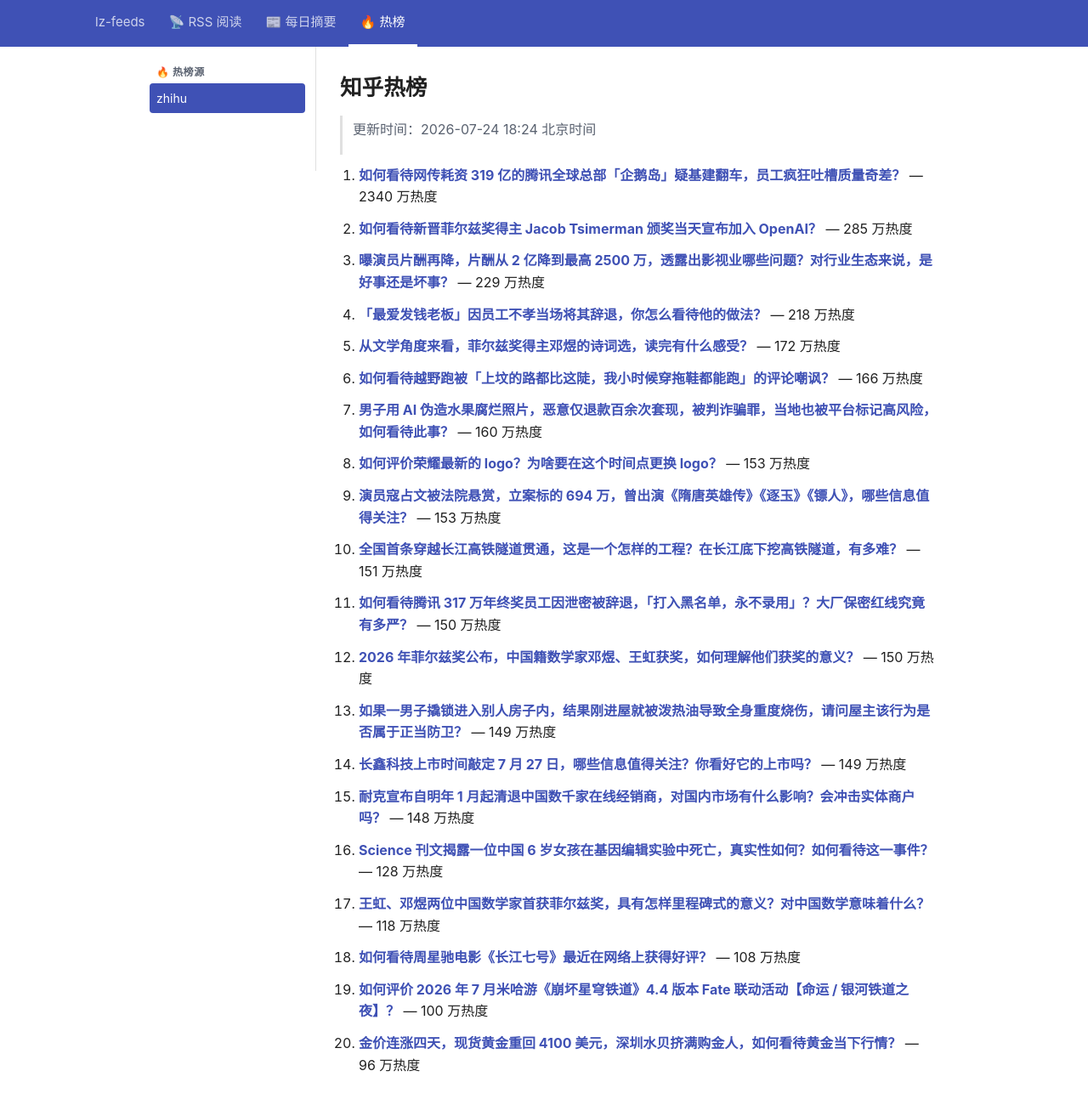
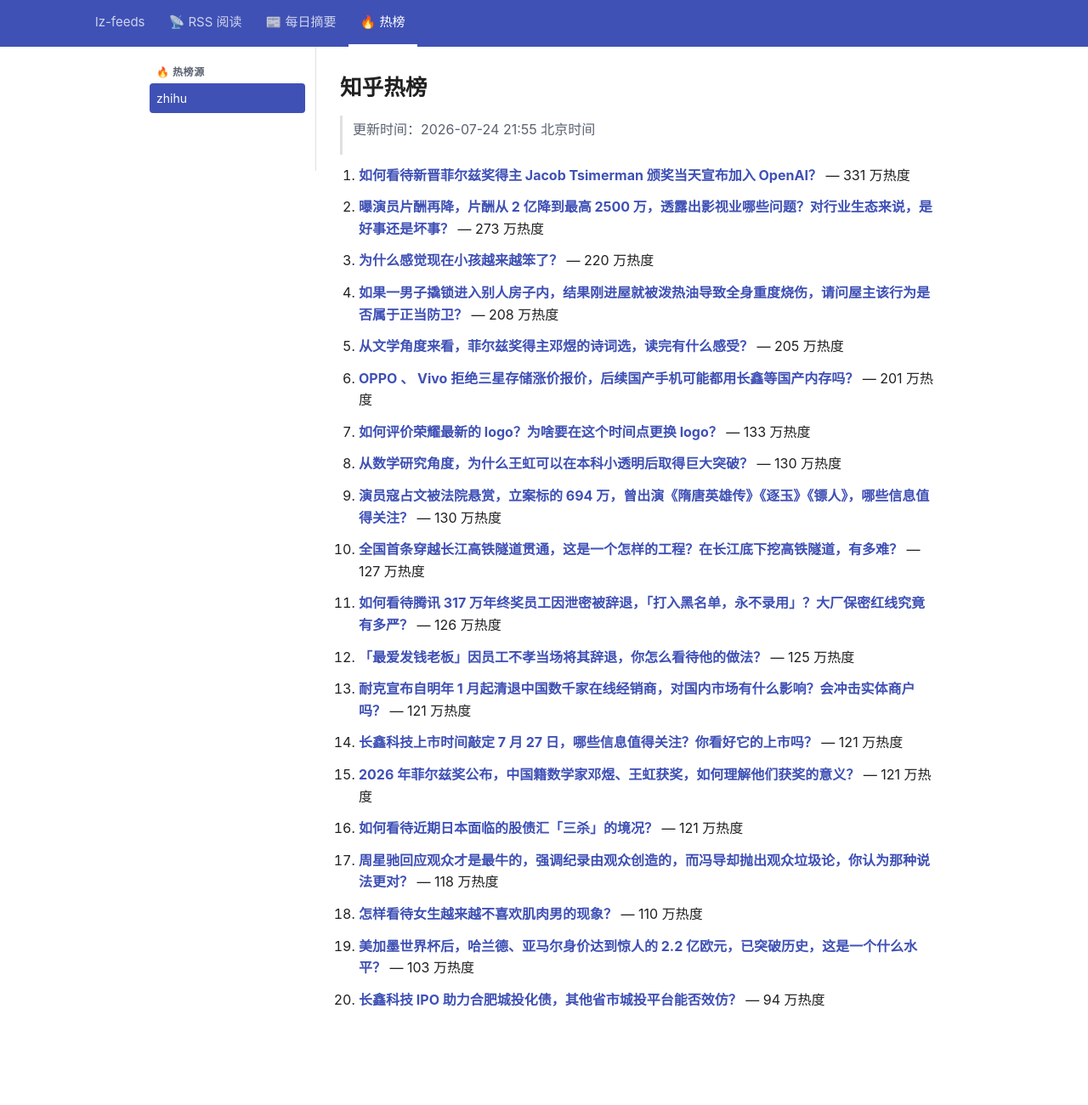
Before and after one commit to lizhang0101/lz-feeds, a Jekyll site: the page built from _hotlist/zhihu.md, in a window 1280 px wide and 1330 px high. Shown: the top 1300 px of the window at 85% size. Built offline with Jekyll 4.4.1, drawn with Linux system fonts in a browser that asks for light colours.

Commit message:
hotlist: 2026-07-24T13:55Z

```diff
--- a/_hotlist/zhihu.md
+++ b/_hotlist/zhihu.md
@@ -1,48 +1,48 @@
 ---
-updated: 2026-07-24 18:24 北京时间
+updated: 2026-07-24 21:55 北京时间
 count: 20
 ---
 
 # 知乎热榜
 
-> 更新时间：2026-07-24 18:24 北京时间
+> 更新时间：2026-07-24 21:55 北京时间
 
-1. **[如何看待网传耗资 319 亿的腾讯全球总部「企鹅岛」疑基建翻车，员工疯狂吐槽质量奇差？](https://www.zhihu.com/question/2063727887748786109)** — 2340 万热度
+1. **[如何看待新晋菲尔兹奖得主 Jacob Tsimerman 颁奖当天宣布加入 OpenAI？](https://www.zhihu.com/question/2063832242242184073)** — 331 万热度
 
-2. **[如何看待新晋菲尔兹奖得主 Jacob Tsimerman 颁奖当天宣布加入 OpenAI？](https://www.zhihu.com/question/2063832242242184073)** — 285 万热度
+2. **[曝演员片酬再降，片酬从 2 亿降到最高 2500 万，透露出影视业哪些问题？对行业生态来说，是好事还是坏事？](https://www.zhihu.com/question/2063904243388512133)** — 273 万热度
 
-3. **[曝演员片酬再降，片酬从 2 亿降到最高 2500 万，透露出影视业哪些问题？对行业生态来说，是好事还是坏事？](https://www.zhihu.com/question/2063904243388512133)** — 229 万热度
+3. **[为什么感觉现在小孩越来越笨了？](https://www.zhihu.com/question/454093481)** — 220 万热度
 
-4. **[「最爱发钱老板」因员工不孝当场将其辞退，你怎么看待他的做法？](https://www.zhihu.com/question/2063710458448536790)** — 218 万热度
+4. **[如果一男子撬锁进入别人房子内，结果刚进屋就被泼热油导致全身重度烧伤，请问屋主该行为是否属于正当防卫？](https://www.zhihu.com/question/2057805207183085608)** — 208 万热度
 
-5. **[从文学角度来看，菲尔兹奖得主邓煜的诗词选，读完有什么感受？](https://www.zhihu.com/question/2063762512357454413)** — 172 万热度
+5. **[从文学角度来看，菲尔兹奖得主邓煜的诗词选，读完有什么感受？](https://www.zhihu.com/question/2063762512357454413)** — 205 万热度
 
-6. **[如何看待越野跑被「上坟的路都比这陡，我小时候穿拖鞋都能跑」的评论嘲讽？](https://www.zhihu.com/question/2061077732331614428)** — 166 万热度
+6. **[OPPO 、 Vivo  拒绝三星存储涨价报价，后续国产手机可能都用长鑫等国产内存吗？](https://www.zhihu.com/question/2063583824378848408)** — 201 万热度
 
-7. **[男子用 AI 伪造水果腐烂照片，恶意仅退款百余次套现，被判诈骗罪，当地也被平台标记高风险，如何看待此事？](https://www.zhihu.com/question/2063396759536154240)** — 160 万热度
+7. **[如何评价荣耀最新的 logo？为啥要在这个时间点更换 logo？](https://www.zhihu.com/question/2063634663818762184)** — 133 万热度
 
-8. **[如何评价荣耀最新的 logo？为啥要在这个时间点更换 logo？](https://www.zhihu.com/question/2063634663818762184)** — 153 万热度
+8. **[从数学研究角度，为什么王虹可以在本科小透明后取得巨大突破？](https://www.zhihu.com/question/2063910329785045183)** — 130 万热度
 
-9. **[演员寇占文被法院悬赏，立案标的 694 万，曾出演《隋唐英雄传》《逐玉》《镖人》，哪些信息值得关注？](https://www.zhihu.com/question/2063647197862654390)** — 153 万热度
+9. **[演员寇占文被法院悬赏，立案标的 694 万，曾出演《隋唐英雄传》《逐玉》《镖人》，哪些信息值得关注？](https://www.zhihu.com/question/2063647197862654390)** — 130 万热度
 
-10. **[全国首条穿越长江高铁隧道贯通，这是一个怎样的工程？在长江底下挖高铁隧道，有多难？](https://www.zhihu.com/question/2063952005505324990)** — 151 万热度
+10. **[全国首条穿越长江高铁隧道贯通，这是一个怎样的工程？在长江底下挖高铁隧道，有多难？](https://www.zhihu.com/question/2063952005505324990)** — 127 万热度
 
-11. **[如何看待腾讯 317 万年终奖员工因泄密被辞退，「打入黑名单，永不录用」？大厂保密红线究竟有多严？](https://www.zhihu.com/question/2063929870984242778)** — 150 万热度
+11. **[如何看待腾讯 317 万年终奖员工因泄密被辞退，「打入黑名单，永不录用」？大厂保密红线究竟有多严？](https://www.zhihu.com/question/2063929870984242778)** — 126 万热度
 
-12. **[2026 年菲尔兹奖公布，中国籍数学家邓煜、王虹获奖，如何理解他们获奖的意义？](https://www.zhihu.com/question/2061502500440465960)** — 150 万热度
+12. **[「最爱发钱老板」因员工不孝当场将其辞退，你怎么看待他的做法？](https://www.zhihu.com/question/2063710458448536790)** — 125 万热度
 
-13. **[如果一男子撬锁进入别人房子内，结果刚进屋就被泼热油导致全身重度烧伤，请问屋主该行为是否属于正当防卫？](https://www.zhihu.com/question/2057805207183085608)** — 149 万热度
+13. **[耐克宣布自明年 1 月起清退中国数千家在线经销商，对国内市场有什么影响？会冲击实体商户吗？](https://www.zhihu.com/question/2063288280146351339)** — 121 万热度
 
-14. **[长鑫科技上市时间敲定 7 月 27 日，哪些信息值得关注？你看好它的上市吗？](https://www.zhihu.com/question/2063730050579396490)** — 149 万热度
+14. **[长鑫科技上市时间敲定 7 月 27 日，哪些信息值得关注？你看好它的上市吗？](https://www.zhihu.com/question/2063730050579396490)** — 121 万热度
 
-15. **[耐克宣布自明年 1 月起清退中国数千家在线经销商，对国内市场有什么影响？会冲击实体商户吗？](https://www.zhihu.com/question/2063288280146351339)** — 148 万热度
+15. **[2026 年菲尔兹奖公布，中国籍数学家邓煜、王虹获奖，如何理解他们获奖的意义？](https://www.zhihu.com/question/2061502500440465960)** — 121 万热度
 
-16. **[Science 刊文揭露一位中国 6 岁女孩在基因编辑实验中死亡，真实性如何？如何看待这一事件？](https://www.zhihu.com/question/2063957060530738442)** — 128 万热度
+16. **[如何看待近期日本面临的股债汇「三杀」的境况？](https://www.zhihu.com/question/2063933601394025370)** — 121 万热度
 
-17. **[王虹、邓煜两位中国数学家首获菲尔兹奖，具有怎样里程碑式的意义？对中国数学意味着什么？](https://www.zhihu.com/question/2062972338451362703)** — 118 万热度
+17. **[周星驰回应观众才是最牛的，强调纪录由观众创造的，而冯导却抛出观众垃圾论，你认为那种说法更对？](https://www.zhihu.com/question/2061388641746806149)** — 118 万热度
 
-18. **[如何看待周星驰电影《长江七号》最近在网络上获得好评？](https://www.zhihu.com/question/2063330676313690982)** — 108 万热度
+18. **[怎样看待女生越来越不喜欢肌肉男的现象？](https://www.zhihu.com/question/427306458)** — 110 万热度
 
-19. **[如何评价 2026 年 7 月米哈游《崩坏星穹铁道》4.4 版本 Fate 联动活动【命运 / 银河铁道之夜】？](https://www.zhihu.com/question/2063902947222761960)** — 100 万热度
+19. **[美加墨世界杯后，哈兰德、亚马尔身价达到惊人的 2.2 亿欧元，已突破历史，这是一个什么水平？](https://www.zhihu.com/question/2063542544877753542)** — 103 万热度
 
-20. **[金价连涨四天，现货黄金重回 4100 美元，深圳水贝挤满购金人，如何看待黄金当下行情？](https://www.zhihu.com/question/2063412432022901058)** — 96 万热度
+20. **[长鑫科技 IPO 助力合肥城投化债，其他省市城投平台能否效仿？](https://www.zhihu.com/question/2062839135568491650)** — 94 万热度
```
